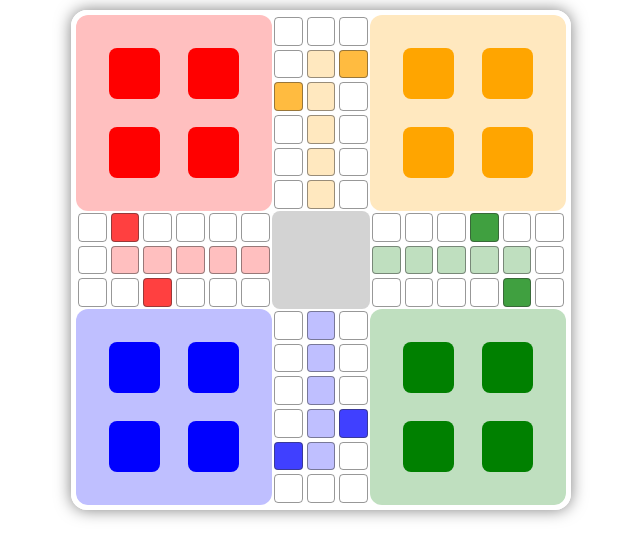
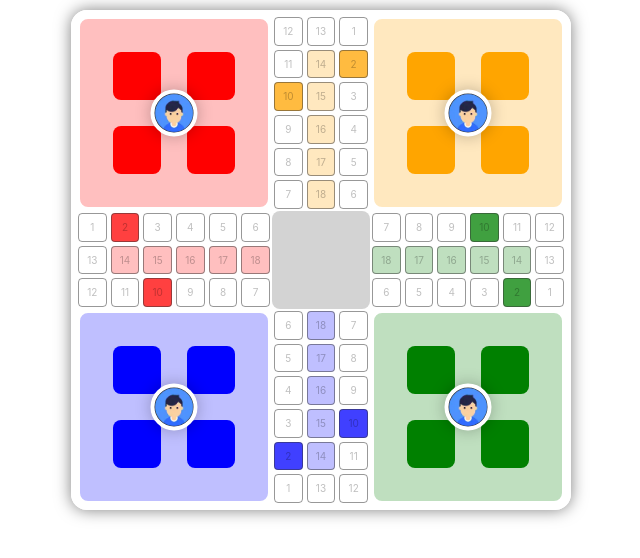
Before and after one commit to sofiquldev/ludo-game-ui, a website with bundled scripts: page index.html in a window 1280 px wide. Shown: the whole page, without its empty margins (319-959 px from the left). Built offline with nearby package versions, Linux system fonts and the light colour scheme.

Commit message:
some coded are updated

```diff
--- a/index.html
+++ b/index.html
@@ -24,37 +24,39 @@
             blue: blue
          -->
          <div class="ludo__home red">
+            <img src="res/images/avatars/01.webp" alt="avatar01" class="ludo__home__avatar">
             <div class="ludo__home__item"></div>
             <div class="ludo__home__item"></div>
             <div class="ludo__home__item"></div>
             <div class="ludo__home__item"></div>
          </div>
          <div class="ludo__path yellow">
-            <div class="ludo__path__item"></div>
-            <div class="ludo__path__item"></div>
-            <div class="ludo__path__item"></div>
+            <div class="ludo__path__item">12</div>
+            <div class="ludo__path__item">13</div>
+            <div class="ludo__path__item">1</div>
 
-            <div class="ludo__path__item"></div>
-            <div class="ludo__path__item final"></div>
-            <div class="ludo__path__item home"></div>
+            <div class="ludo__path__item">11</div>
+            <div class="ludo__path__item final">14</div>
+            <div class="ludo__path__item home">2</div>
 
-            <div class="ludo__path__item star"></div>
-            <div class="ludo__path__item final"></div>
-            <div class="ludo__path__item"></div>
+            <div class="ludo__path__item star">10</div>
+            <div class="ludo__path__item final">15</div>
+            <div class="ludo__path__item">3</div>
 
-            <div class="ludo__path__item"></div>
-            <div class="ludo__path__item final"></div>
-            <div class="ludo__path__item"></div>
+            <div class="ludo__path__item">9</div>
+            <div class="ludo__path__item final">16</div>
+            <div class="ludo__path__item">4</div>
 
-            <div class="ludo__path__item"></div>
-            <div class="ludo__path__item final"></div>
-            <div class="ludo__path__item"></div>
+            <div class="ludo__path__item">8</div>
+            <div class="ludo__path__item final">17</div>
+            <div class="ludo__path__item">5</div>
 
-            <div class="ludo__path__item"></div>
-            <div class="ludo__path__item final"></div>
-            <div class="ludo__path__item"></div>
+            <div class="ludo__path__item">7</div>
+            <div class="ludo__path__item final">18</div>
+            <div class="ludo__path__item">6</div>
          </div>
          <div class="ludo__home yellow">
+            <img src="res/images/avatars/02.webp" alt="avatar02" class="ludo__home__avatar">
             <div class="ludo__home__item"></div>
             <div class="ludo__home__item"></div>
             <div class="ludo__home__item"></div>
@@ -62,83 +64,85 @@
         </div>
 
          <div class="ludo__path horizontal red">
-            <div class="ludo__path__item"></div>
-            <div class="ludo__path__item home"></div>
-            <div class="ludo__path__item"></div>
-            <div class="ludo__path__item"></div>
-            <div class="ludo__path__item"></div>
-            <div class="ludo__path__item"></div>
+            <div class="ludo__path__item">1</div>
+            <div class="ludo__path__item home">2</div>
+            <div class="ludo__path__item">3</div>
+            <div class="ludo__path__item">4</div>
+            <div class="ludo__path__item">5</div>
+            <div class="ludo__path__item">6</div>
 
-            <div class="ludo__path__item"></div>
-            <div class="ludo__path__item final"></div>
-            <div class="ludo__path__item final"></div>
-            <div class="ludo__path__item final"></div>
-            <div class="ludo__path__item final"></div>
-            <div class="ludo__path__item final"></div>
+            <div class="ludo__path__item">13</div>
+            <div class="ludo__path__item final">14</div>
+            <div class="ludo__path__item final">15</div>
+            <div class="ludo__path__item final">16</div>
+            <div class="ludo__path__item final">17</div>
+            <div class="ludo__path__item final">18</div>
 
-            <div class="ludo__path__item"></div>
-            <div class="ludo__path__item"></div>
-            <div class="ludo__path__item star"></div>
-            <div class="ludo__path__item"></div>
-            <div class="ludo__path__item"></div>
-            <div class="ludo__path__item"></div>
+            <div class="ludo__path__item">12</div>
+            <div class="ludo__path__item">11</div>
+            <div class="ludo__path__item star">10</div>
+            <div class="ludo__path__item">9</div>
+            <div class="ludo__path__item">8</div>
+            <div class="ludo__path__item">7</div>
          </div>
          <div class="ludo__center"></div>
          <div class="ludo__path horizontal green">
-            <div class="ludo__path__item"></div>
-            <div class="ludo__path__item"></div>
-            <div class="ludo__path__item"></div>
-            <div class="ludo__path__item star"></div>
-            <div class="ludo__path__item"></div>
-            <div class="ludo__path__item"></div>
+            <div class="ludo__path__item">7</div>
+            <div class="ludo__path__item">8</div>
+            <div class="ludo__path__item">9</div>
+            <div class="ludo__path__item star">10</div>
+            <div class="ludo__path__item">11</div>
+            <div class="ludo__path__item">12</div>
 
-            <div class="ludo__path__item final"></div>
-            <div class="ludo__path__item final"></div>
-            <div class="ludo__path__item final"></div>
-            <div class="ludo__path__item final"></div>
-            <div class="ludo__path__item final"></div>
-            <div class="ludo__path__item"></div>
+            <div class="ludo__path__item final">18</div>
+            <div class="ludo__path__item final">17</div>
+            <div class="ludo__path__item final">16</div>
+            <div class="ludo__path__item final">15</div>
+            <div class="ludo__path__item final">14</div>
+            <div class="ludo__path__item">13</div>
 
-            <div class="ludo__path__item"></div>
-            <div class="ludo__path__item"></div>
-            <div class="ludo__path__item"></div>
-            <div class="ludo__path__item"></div>
-            <div class="ludo__path__item home"></div>
-            <div class="ludo__path__item"></div>
+            <div class="ludo__path__item">6</div>
+            <div class="ludo__path__item">5</div>
+            <div class="ludo__path__item">4</div>
+            <div class="ludo__path__item">3</div>
+            <div class="ludo__path__item home">2</div>
+            <div class="ludo__path__item">1</div>
         </div>
 
          <div class="ludo__home blue">
+            <img src="res/images/avatars/03.webp" alt="avatar03" class="ludo__home__avatar">
             <div class="ludo__home__item"></div>
             <div class="ludo__home__item"></div>
             <div class="ludo__home__item"></div>
             <div class="ludo__home__item"></div>
         </div>
          <div class="ludo__path blue">
-            <div class="ludo__path__item"></div>
-            <div class="ludo__path__item final"></div>
-            <div class="ludo__path__item"></div>
+            <div class="ludo__path__item">6</div>
+            <div class="ludo__path__item final">18</div>
+            <div class="ludo__path__item">7</div>
 
-            <div class="ludo__path__item"></div>
-            <div class="ludo__path__item final"></div>
-            <div class="ludo__path__item"></div>
+            <div class="ludo__path__item">5</div>
+            <div class="ludo__path__item final">17</div>
+            <div class="ludo__path__item">8</div>
 
-            <div class="ludo__path__item"></div>
-            <div class="ludo__path__item final"></div>
-            <div class="ludo__path__item"></div>
+            <div class="ludo__path__item">4</div>
+            <div class="ludo__path__item final">16</div>
+            <div class="ludo__path__item">9</div>
 
-            <div class="ludo__path__item"></div>
-            <div class="ludo__path__item final"></div>
-            <div class="ludo__path__item star"></div>
+            <div class="ludo__path__item">3</div>
+            <div class="ludo__path__item final">15</div>
+            <div class="ludo__path__item star">10</div>
 
-            <div class="ludo__path__item home"></div>
-            <div class="ludo__path__item final"></div>
-            <div class="ludo__path__item"></div>
+            <div class="ludo__path__item home">2</div>
+            <div class="ludo__path__item final">14</div>
+            <div class="ludo__path__item">11</div>
 
-            <div class="ludo__path__item"></div>
-            <div class="ludo__path__item"></div>
-            <div class="ludo__path__item"></div>
+            <div class="ludo__path__item">1</div>
+            <div class="ludo__path__item">13</div>
+            <div class="ludo__path__item">12</div>
         </div>
          <div class="ludo__home green">
+            <img src="res/images/avatars/04.webp" alt="avatar04" class="ludo__home__avatar">
             <div class="ludo__home__item"></div>
             <div class="ludo__home__item"></div>
             <div class="ludo__home__item"></div>
@@ -148,6 +152,8 @@
     </div>
 
 
+
+
     <!-- JS -->
     <script src="https://code.jquery.com/jquery-3.6.0.min.js" crossorigin="anonymous"></script>
     <script type="module" src="res/js/script.js"></script>
--- a/res/scss/components/_ludu-board.scss
+++ b/res/scss/components/_ludu-board.scss
@@ -10,6 +10,7 @@
         border: 5px solid white;
         border-radius: 16px;
         box-shadow: 0 0 16px rgba(black, 0.5);
+        cursor: pointer;
     }
 
     &__home {
@@ -17,12 +18,31 @@
         aspect-ratio: 1/1;
         background-color: transparent;
         padding: 4%;
+        position: relative;
+        transition: $transition;
 
         display: grid;
         grid-template-columns: 1fr 1fr;
         grid-template-rows: 1fr 1fr;
         align-items: center;
+        border: 4px solid white;
         border-radius: 12px;
+
+        &__avatar {
+            width: 25%;
+            aspect-ratio: 1/1;
+            border-radius: 50%;
+            object-fit: cover;
+            object-position: center;
+            background: #333333;
+            border: 4px solid white;
+            box-shadow: 0 0 16px rgba(black, 0.25);
+            position: absolute;
+            top: 50%;
+            left: 50%;
+            transform: translate(-50%, -50%);
+            transition: $transition;
+        }
 
         &__item {
             width: 65%;
@@ -30,7 +50,6 @@
             margin: auto;
             border-radius: 8px;
         }
-
 
         &.red {
             background-color: rgba(red, 0.25);
@@ -56,10 +75,16 @@
                 background-color: blue;
             }
         }
+
+        &:hover {
+            padding: 2%;
+            .ludo__home__avatar {
+                width: 35%;
+            }
+        }
     }
     &__path {
         flex-basis: 20%;
-
         display: grid;
         grid-template-columns: repeat(3, 1fr);
         grid-template-rows: repeat(6, 1fr);
@@ -68,7 +93,28 @@
             border: 1px solid rgba(#333333, 0.5);
             border-radius: 4px;
             margin: 2px;
+            overflow: hidden;
+            position: relative;
 
+            display: flex;
+            justify-content: center;
+            align-items: center;
+            font-size: 10px;
+            color: rgba(black, 0.25);
+            white-space: nowrap;
+
+            &::before {
+                content: '';
+                width: 100%;
+                aspect-ratio: 1/1;
+                position: absolute;
+                top: 50%;
+                left: 50%;
+                border-radius: 4px;
+                transform: translate(-50%, -50%) scale(1.1);
+                pointer-events: none;
+                transition: $transition;
+            }
         }
         &.red {
             .ludo__path__item {
@@ -77,6 +123,11 @@
                 }
                 &.final {
                     background-color: rgba(red, 0.25);
+                }
+                &:hover {
+                    &::before {
+                        background-color: rgba(red, 0.5);
+                    }
                 }
             }
         }
@@ -88,6 +139,11 @@
                 &.final {
                     background-color: rgba(#ffa500, 0.25);
                 }
+                &:hover {
+                    &::before {
+                        background-color: rgba(#ffa500, 0.5);
+                    }
+                }
             }
         }
         &.green {
@@ -97,6 +153,11 @@
                 }
                 &.final {
                     background-color: rgba(green, 0.25);
+                }
+                &:hover {
+                    &::before {
+                        background-color: rgba(green, 0.5);
+                    }
                 }
             }
         }
@@ -108,8 +169,14 @@
                 &.final {
                     background-color: rgba(blue, 0.25);
                 }
+                &:hover {
+                    &::before {
+                        background-color: rgba(blue, 0.5);
+                    }
+                }
             }
         }
+
         &.horizontal {
             flex-basis: 40%;
             grid-template-columns: repeat(6, 1fr);
```
Also changed, not shown: res/css/style.css.
